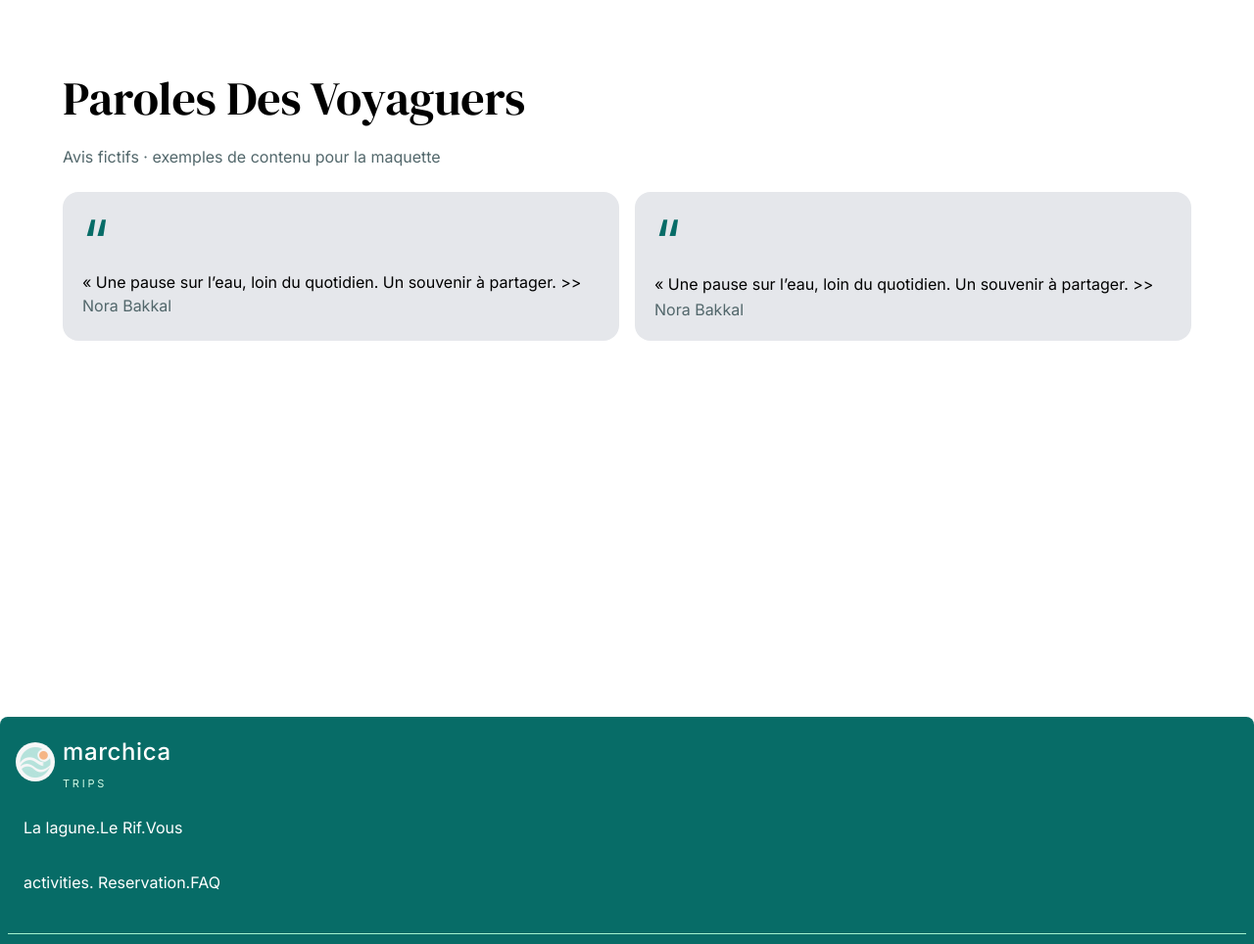
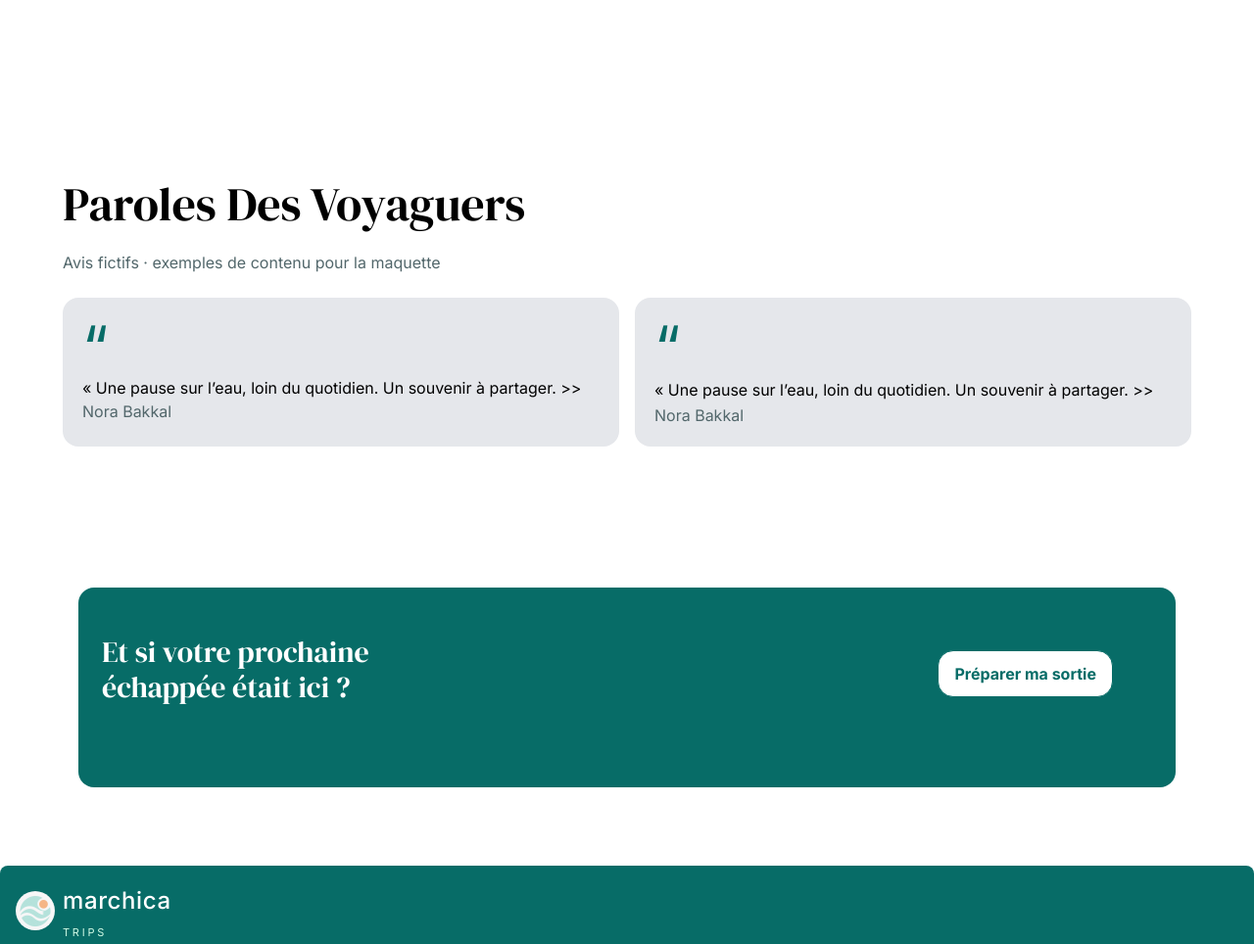
Before and after one commit to ahtalbi/Marchica-Trips, a website built with Vite: page index.html in a window 1280 px wide. Shown: the part 440-1404 px from the top of the page at 98% size. Built offline with nearby package versions, Linux system fonts and the light colour scheme.

Commit message:
MTR-15 As a visitor, I want a banner with a “Préparer ma sortie” button, so that I can start a booking quickly.

```diff
--- a/index.html
+++ b/index.html
@@ -13,7 +13,7 @@
     <header></header>
     <main class="">
         <!-- hero section -->
-        <section class="h-[90%] flex justify-center items-center flex-col gap-12 p-5 md:flex-row md:p-[5%]">
+        <section class="h-[70vh] flex justify-center items-center flex-col gap-12 p-5 md:flex-row md:p-[5%]">
             <div class="flex justify-center flex-col gap-6 w-full">
                 <h1 class="text-5xl font-display">Du grand air. <br>Des souvenirs <br>à part.</h1>
                 <h2 class="text-text-muted">Sur l’eau, dans le Rif ou autour d’une table : découvrez Marchica à votre rythme.</h2>
@@ -22,9 +22,7 @@
             <img class="w-full rounded-card md:w-[50%] h-[60%] object-cover" src="./assets/Marchica.png" alt="">
         </section>
 
-
-
-        <section class="h-100 flex content-center items-center p-5 w-full md:p-[5%] ">
+        <section class="h-[70vh] flex content-center items-center p-5 w-full md:p-[5%] md:h-[50vh] ">
             <div class="flex justify-center flex-col gap-6 w-full">
                 <h1 class="text-5xl font-display">Paroles Des Voyaguers</h1>
                 <h2 class="text-text-muted">Avis fictifs · exemples de contenu pour la maquette</h2>
@@ -42,9 +40,14 @@
                 </div>
             </div>
         </section>
+
+        <section class="grid grid-cols-1  bg-primary rounded-2xl p-6 mx-auto gap-8 md:flex  md:pb-15 md:m-20 md:flex md:justify-between ">
+            <p class="text-surface  font-display text-3xl flex items-center">Et si votre prochaine <br> échappée était ici ?</p>
+            <a href="/reserve.html" class=" bg-surface rounded-2xl h-12 flex items-center justify-center border border-primary text-primary font-bold hover:ring-2 ring-focus md:my-8 md:px-4 lg:items-center lg:mr-10 lg:mt-10">Préparer ma sortie</a>
+        </section>
     </main>
 
-    <footer class="mt-80">
+    <footer class="">
         <div class="bg-primary text-white justify-center align-text-bottom rounded-tl-lg rounded-tr-lg p-2 md:justify-end">
             <div
                 class="flex h-10px w-10px place-items-start rounded-lg p-2  items-center space-x-2">
--- a/reserve.html
+++ b/reserve.html
@@ -15,7 +15,7 @@
         <!-- form + card section -->
         <section class="h-auto p-8 bg-bg flex flex-col gap-9 lg:p-[7%]">
             <div class="flex flex-col gap-11">
-                <p class=" text-primary">EXPLORER / 8 EXPÉRIENCES</p>
+                <p class=" text-primary">PLANIFIER / VOTRE SORTIE</p>
                 <h1 class="text-5xl font-display">On prépare <br> votre échappée ?</h1>
                 <h2 class="text-text-muted">Sur l’eau, dans le Rif ou autour d’une table : découvrez Marchica à votre rythme.</h2>
             </div>
@@ -86,8 +86,7 @@
                     <li><a href="faq.html">FAQ</a></li>
                 </ul>
             </div>
-            <div
-                class="border-t border-l-amber-50/40 pt-8 mt-6 flex flex-col md:flex-row justify-between items-center text-xs text-emerald-200">
+            <div class="border-t border-l-amber-50/40 pt-8 mt-6 flex flex-col md:flex-row justify-between items-center text-xs text-emerald-200">
             </div>
             <div class="opacity-80 rounded-lg p-2 ">© Marchica Trips.concept pedagogique</div>
         </div>
```
